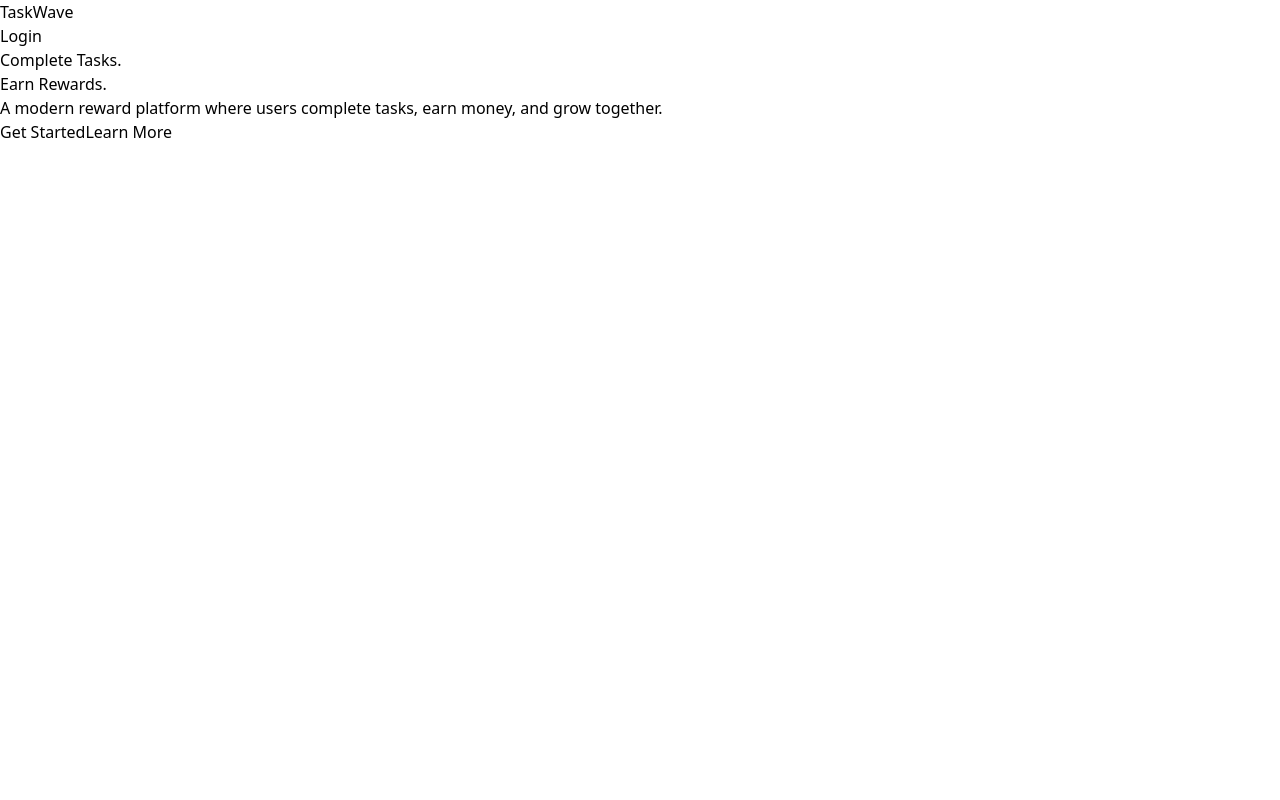
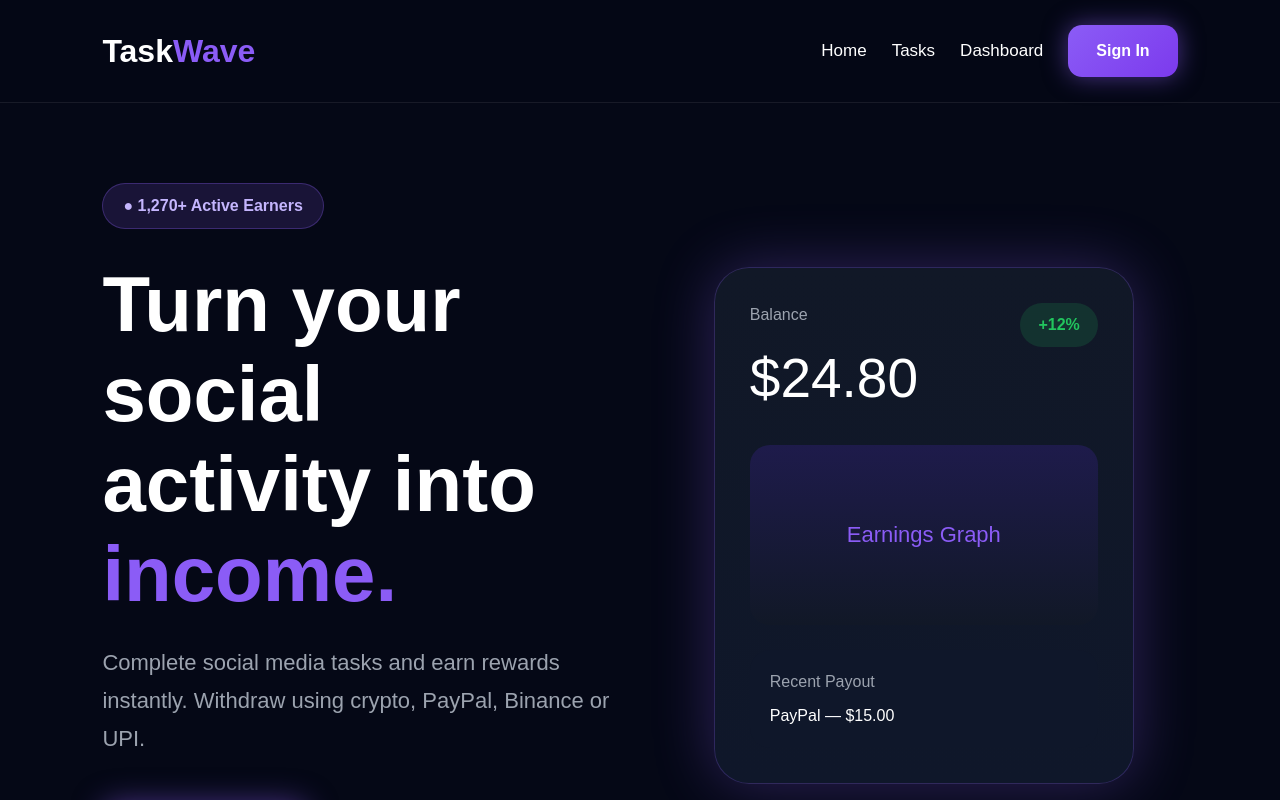
Before and after one commit to taskwave69/taskwave, a React (Vite) app: page / in a window 1280 px wide. Shown: the top 800 px of the page. Built offline with nearby package versions, Linux system fonts and the light colour scheme.

Commit message:
New futuristic landing page

```diff
--- a/src/pages/Home.jsx
+++ b/src/pages/Home.jsx
@@ -1,58 +1,349 @@
-import { Link } from "react-router-dom"
+// src/pages/Home.jsx
+
+import { Link } from "react-router-dom";
 
 function Home() {
   return (
-    <div className="bg-black text-white min-h-screen">
-
-      {/* Navbar */}
-      <nav className="flex justify-between items-center px-8 py-6 border-b border-gray-800">
-
-        <h1 className="text-3xl font-bold text-cyan-400">
-          TaskWave
+    <div
+      style={{
+        background: "#050816",
+        minHeight: "100vh",
+        color: "white",
+        overflow: "hidden",
+        fontFamily: "Arial",
+      }}
+    >
+      {/* NAVBAR */}
+      <nav
+        style={{
+          display: "flex",
+          justifyContent: "space-between",
+          alignItems: "center",
+          padding: "25px 8%",
+          borderBottom: "1px solid rgba(255,255,255,0.08)",
+          position: "sticky",
+          top: 0,
+          backdropFilter: "blur(12px)",
+          background: "rgba(5,8,22,0.7)",
+          zIndex: 100,
+        }}
+      >
+        <h1
+          style={{
+            fontSize: "32px",
+            fontWeight: "bold",
+          }}
+        >
+          <span style={{ color: "white" }}>Task</span>
+          <span style={{ color: "#8b5cf6" }}>Wave</span>
         </h1>
 
-        <Link
-          to="/login"
-          className="bg-cyan-500 hover:bg-cyan-400 text-black px-5 py-2 rounded-xl font-semibold transition"
+        <div
+          style={{
+            display: "flex",
+            gap: "25px",
+            alignItems: "center",
+          }}
         >
-          Login
+          <Link to="/" style={navLink}>
+            Home
           </Link>
 
+          <Link to="/tasks" style={navLink}>
+            Tasks
+          </Link>
+
+          <Link to="/dashboard" style={navLink}>
+            Dashboard
+          </Link>
+
+          <Link to="/login">
+            <button
+              style={{
+                background:
+                  "linear-gradient(135deg,#8b5cf6,#7c3aed)",
+                border: "none",
+                color: "white",
+                padding: "14px 28px",
+                borderRadius: "14px",
+                fontWeight: "bold",
+                cursor: "pointer",
+                fontSize: "16px",
+                boxShadow:
+                  "0px 0px 25px rgba(139,92,246,0.5)",
+              }}
+            >
+              Sign In
+            </button>
+          </Link>
+        </div>
       </nav>
 
-      {/* Hero Section */}
-      <section className="flex flex-col items-center justify-center text-center mt-40 px-6">
+      {/* HERO SECTION */}
+      <section
+        style={{
+          display: "flex",
+          flexWrap: "wrap",
+          alignItems: "center",
+          justifyContent: "space-between",
+          padding: "80px 8%",
+          gap: "60px",
+        }}
+      >
+        {/* LEFT */}
+        <div
+          style={{
+            flex: 1,
+            minWidth: "320px",
+          }}
+        >
+          <div
+            style={{
+              background: "rgba(139,92,246,0.15)",
+              border: "1px solid rgba(139,92,246,0.3)",
+              display: "inline-flex",
+              padding: "10px 20px",
+              borderRadius: "999px",
+              marginBottom: "30px",
+              color: "#c4b5fd",
+              fontWeight: "bold",
+            }}
+          >
+            ● 1,270+ Active Earners
+          </div>
 
-        <h1 className="text-6xl md:text-7xl font-extrabold leading-tight">
-          Complete Tasks.
-          <br />
-          Earn Rewards.
+          <h1
+            style={{
+              fontSize: "78px",
+              lineHeight: "90px",
+              fontWeight: "900",
+              marginBottom: "25px",
+            }}
+          >
+            Turn your <br />
+            social activity into{" "}
+            <span
+              style={{
+                color: "#8b5cf6",
+              }}
+            >
+              income.
+            </span>
           </h1>
 
-        <p className="text-gray-400 text-lg mt-6 max-w-2xl">
-          A modern reward platform where users complete tasks,
-          earn money, and grow together.
+          <p
+            style={{
+              color: "#9ca3af",
+              fontSize: "22px",
+              lineHeight: "38px",
+              maxWidth: "650px",
+            }}
+          >
+            Complete social media tasks and earn rewards
+            instantly. Withdraw using crypto, PayPal,
+            Binance or UPI.
           </p>
 
-        <div className="flex gap-4 mt-10">
-
-          <Link
-            to="/signup"
-            className="bg-cyan-500 hover:bg-cyan-400 text-black px-8 py-4 rounded-2xl font-bold transition"
+          <div
+            style={{
+              display: "flex",
+              gap: "20px",
+              marginTop: "45px",
+              flexWrap: "wrap",
+            }}
           >
-            Get Started
+            <Link to="/signup">
+              <button style={primaryBtn}>
+                Start Earning →
+              </button>
             </Link>
 
-          <button className="border border-gray-700 hover:border-cyan-400 px-8 py-4 rounded-2xl transition">
-            Learn More
+            <button style={secondaryBtn}>
+              See How It Works
             </button>
-
+          </div>
         </div>
 
+        {/* RIGHT SIDE */}
+        <div
+          style={{
+            flex: 1,
+            minWidth: "320px",
+            display: "flex",
+            justifyContent: "center",
+          }}
+        >
+          <div
+            style={{
+              width: "420px",
+              background:
+                "linear-gradient(180deg,#111827,#0f172a)",
+              borderRadius: "35px",
+              padding: "35px",
+              border:
+                "1px solid rgba(139,92,246,0.25)",
+              boxShadow:
+                "0px 0px 60px rgba(139,92,246,0.3)",
+              position: "relative",
+            }}
+          >
+            <div
+              style={{
+                display: "flex",
+                justifyContent: "space-between",
+                marginBottom: "25px",
+              }}
+            >
+              <div>
+                <p
+                  style={{
+                    color: "#9ca3af",
+                  }}
+                >
+                  Balance
+                </p>
+
+                <h1
+                  style={{
+                    fontSize: "55px",
+                    marginTop: "10px",
+                  }}
+                >
+                  $24.80
+                </h1>
+              </div>
+
+              <div
+                style={{
+                  background:
+                    "rgba(34,197,94,0.15)",
+                  color: "#22c55e",
+                  height: "fit-content",
+                  padding: "10px 18px",
+                  borderRadius: "999px",
+                  fontWeight: "bold",
+                }}
+              >
+                +12%
+              </div>
+            </div>
+
+            {/* GRAPH */}
+            <div
+              style={{
+                height: "180px",
+                borderRadius: "20px",
+                background:
+                  "linear-gradient(180deg,#1e1b4b,#111827)",
+                display: "flex",
+                alignItems: "center",
+                justifyContent: "center",
+                color: "#8b5cf6",
+                fontSize: "22px",
+                marginBottom: "25px",
+              }}
+            >
+              Earnings Graph
+            </div>
+
+            {/* PAYOUT */}
+            <div
+              style={{
+                background: "#0f172a",
+                padding: "20px",
+                borderRadius: "20px",
+              }}
+            >
+              <p style={{ color: "#9ca3af" }}>
+                Recent Payout
+              </p>
+
+              <h2
+                style={{
+                  marginTop: "10px",
+                }}
+              >
+                PayPal — $15.00
+              </h2>
+            </div>
+          </div>
+        </div>
       </section>
 
+      {/* STATS */}
+      <section
+        style={{
+          display: "grid",
+          gridTemplateColumns:
+            "repeat(auto-fit,minmax(250px,1fr))",
+          gap: "25px",
+          padding: "0 8% 100px",
+        }}
+      >
+        <div style={statsCard}>
+          <h1 style={statsNumber}>$283,679</h1>
+          <p style={statsText}>Paid Out</p>
         </div>
-  )
+
+        <div style={statsCard}>
+          <h1 style={statsNumber}>1,270+</h1>
+          <p style={statsText}>Users</p>
+        </div>
+
+        <div style={statsCard}>
+          <h1 style={statsNumber}>$5</h1>
+          <p style={statsText}>Minimum Cashout</p>
+        </div>
+      </section>
+    </div>
+  );
 }
 
-export default Home
+const navLink = {
+  color: "white",
+  textDecoration: "none",
+  fontSize: "17px",
+};
+
+const primaryBtn = {
+  background:
+    "linear-gradient(135deg,#8b5cf6,#7c3aed)",
+  border: "none",
+  color: "white",
+  padding: "18px 35px",
+  borderRadius: "16px",
+  fontWeight: "bold",
+  cursor: "pointer",
+  fontSize: "18px",
+  boxShadow:
+    "0px 0px 30px rgba(139,92,246,0.5)",
+};
+
+const secondaryBtn = {
+  background: "transparent",
+  border: "1px solid rgba(255,255,255,0.15)",
+  color: "white",
+  padding: "18px 35px",
+  borderRadius: "16px",
+  cursor: "pointer",
+  fontSize: "18px",
+};
+
+const statsCard = {
+  background: "#111827",
+  padding: "35px",
+  borderRadius: "25px",
+  border: "1px solid rgba(139,92,246,0.2)",
+};
+
+const statsNumber = {
+  fontSize: "45px",
+  marginBottom: "15px",
+};
+
+const statsText = {
+  color: "#9ca3af",
+  fontSize: "18px",
+};
+
+export default Home;
```
Lines whose indentation alone changed are shown as unchanged.
